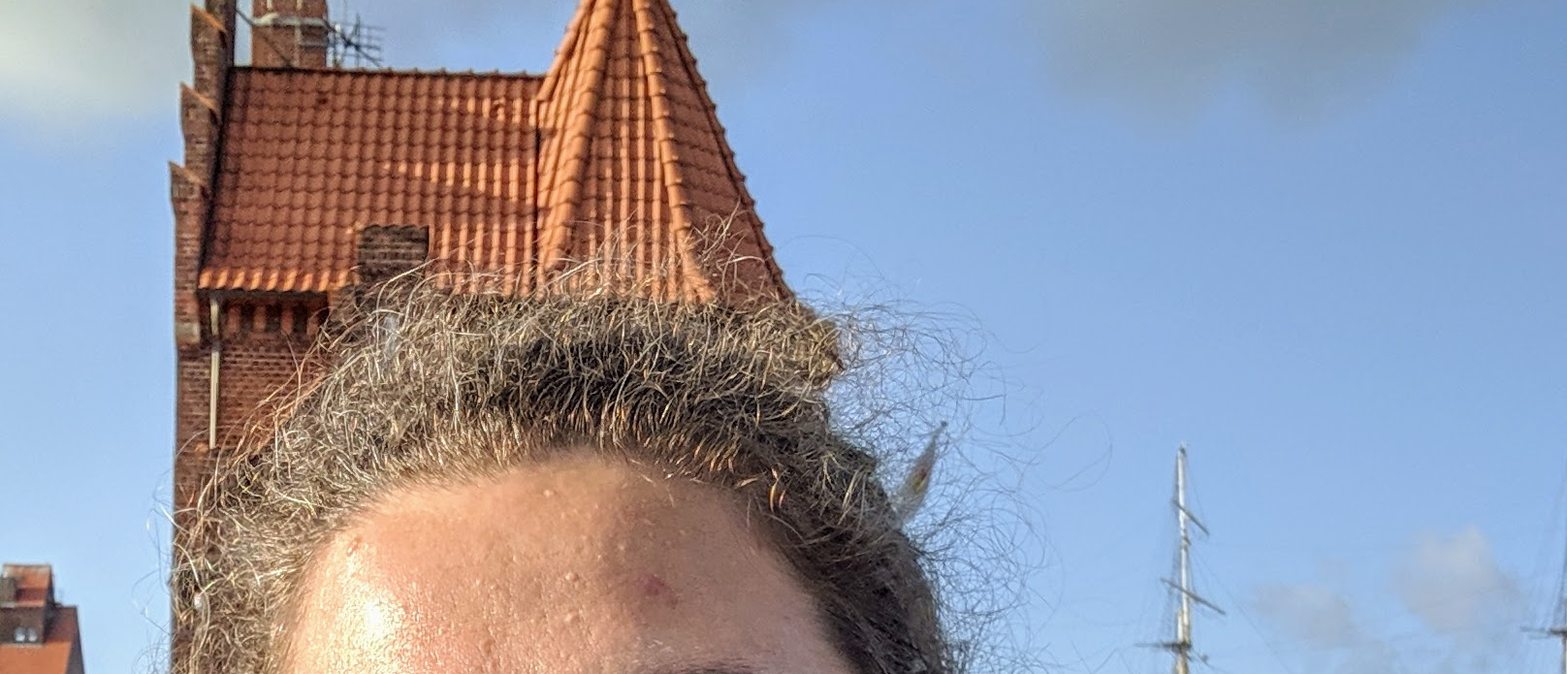
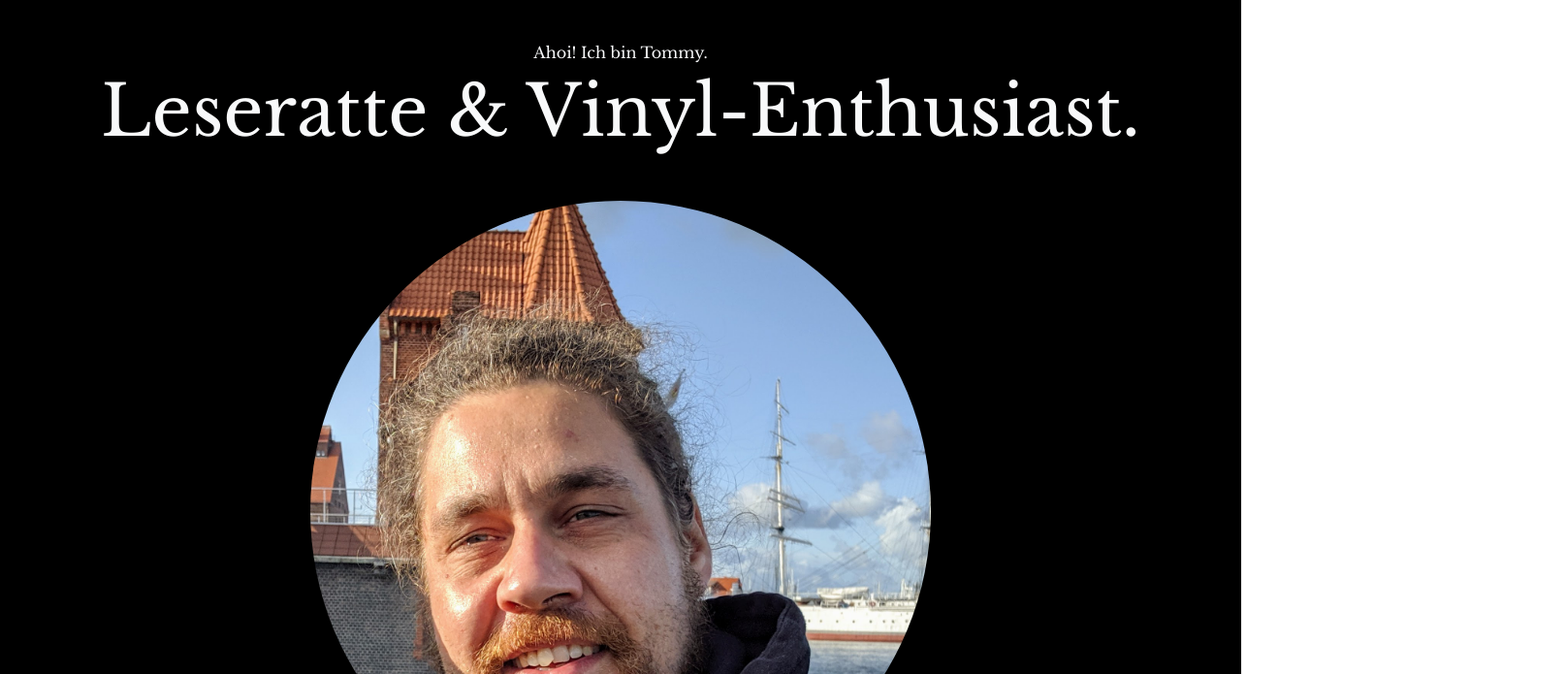
Before and after one commit to dreadwarrior/ahoi-template, a website built with webpack: page index.html in a window 1280 px wide. Shown: the part 61-756 px from the top of the page at 97% size, 1616 px wide, since content can reach past the window. Built offline with nearby package versions, Linux system fonts and the light colour scheme.

Commit message:
Style introduction

```diff
--- a/index.html
+++ b/index.html
@@ -74,11 +74,13 @@
 
   <main>
 
-    <section>
-      <img src="/img/portrait.jpg" alt="Ein Portrait von mir.">
-      <h1>Ahoi, ich bin Tommy.</h1>
-      <p>Leseratte, Büchersammler &amp; Vinyl-Enthusiast.</p>
-      <p>Wenn ich nicht lese oder Musik höre, spiele ich gern Brett- &amp; Videospiele, mache Urlaub in Dänemark und verdiene meinen Lebensunterhalt als Softwareentwickler.</p>
+    <section class="bg-black text-light py-5">
+      <hgroup class="px-2 text-center">
+        <h1 class="fs-6">Ahoi! Ich bin Tommy.</h1>
+        <h2 class="display-2">Leseratte<!--, Büchersammler--> &amp; Vinyl-Enthusiast.</h2>
+      </hgroup>
+      <img class="d-block w-50 mx-auto my-5 img-fluid rounded-circle" src="/img/portrait.jpg" alt="Ein Portrait von mir." width="1616" height="1616">
+      <p class="px-4 mb-0">Wenn ich nicht lese oder Musik höre, spiele ich gern Brett- &amp; Videospiele, mache Urlaub in Dänemark und verdiene meinen Lebensunterhalt als Softwareentwickler.</p>
     </section>
 
     <article>
```
